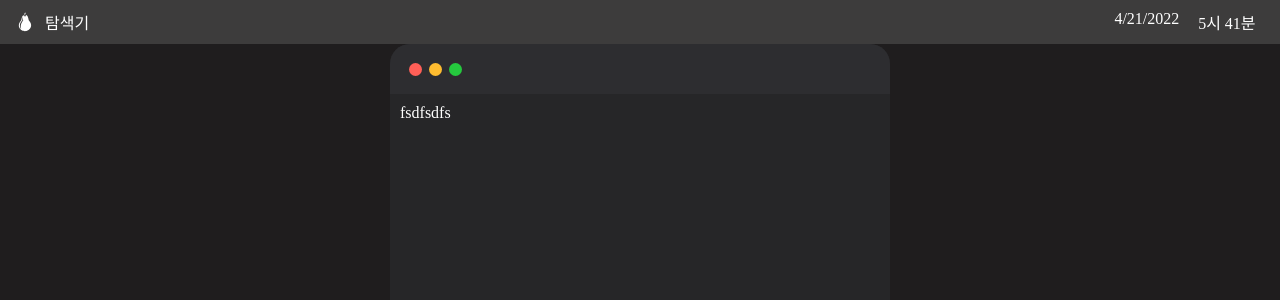
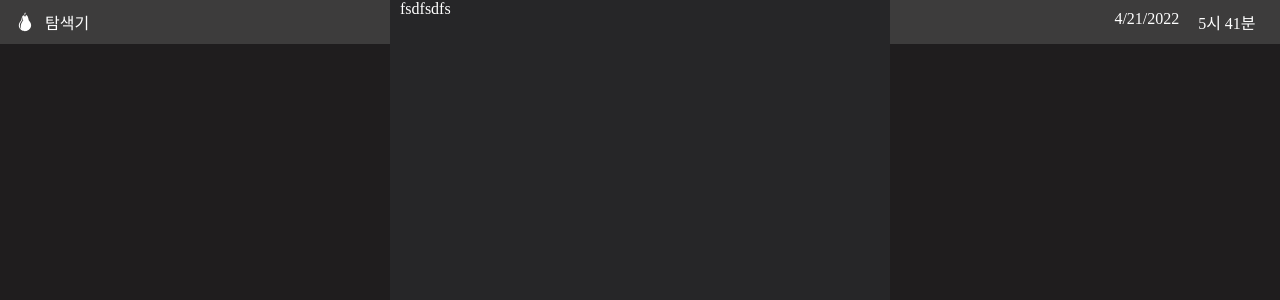
Before and after one commit to Doosies/portfolio, a React (Create React App) app in the folder front/: page / in a window 1280 px wide. Both pictures are taken after a click on the element "터미널". Shown: the top 300 px of the page. Built offline with nearby package versions, Linux system fonts and the light colour scheme.

Commit message:
윈도우 여러개 띄우고 z-index 정상작동

```diff
--- a/front/src/components/Application.tsx
+++ b/front/src/components/Application.tsx
@@ -58,9 +58,9 @@ const Application = ({
     // 힌번 클릭 했을 때
     // 해당 애플리케이션을 열어줌
     const handleClick = () => {
-        console.log("Click!!");
         const window: WindowState = {
-            position: {x: 100, y: 100},
+            windowId: 0,
+            zindex: 0,
             windowName: applicationName,
             windowType: applicationType,
         };
@@ -75,4 +75,4 @@ const Application = ({
     );
 }
 
-export default Application;
+export default React.memo(Application);
--- a/front/src/components/CurrentWindow.tsx
+++ b/front/src/components/CurrentWindow.tsx
@@ -16,4 +16,4 @@ const CurrentWindow = () => {
     );
 }
 
-export default CurrentWindow;
+export default React.memo(CurrentWindow);
--- a/front/src/components/Draggable.tsx
+++ b/front/src/components/Draggable.tsx
@@ -2,6 +2,9 @@ import React, {useEffect, useRef, useState} from 'react';
 import styled from 'styled-components';
 
 interface DraggableProps {
+    onMouseDown?: () => void;
+    onMouseUp?: (e: React.MouseEvent<HTMLDivElement>) => void;
+    onClickMouse?: (e: React.MouseEvent<HTMLDivElement>) => void;
     children: React.ReactNode;
 }
 
@@ -10,7 +13,7 @@ const DraggableBlock = styled.div`
 `;
 
 const Draggable = ({
-    children
+    onMouseDown, onMouseUp, onClickMouse, children
 }:DraggableProps) => {
     const myRef = useRef<HTMLDivElement>(null);
     const [state,setState] = useState({
@@ -22,12 +25,15 @@ const Draggable = ({
     });
 
     const handleMouseDown = (e: React.MouseEvent<HTMLDivElement>) => {
+
         setState({
             ...state,
             isClick: true,
             startX: e.clientX,
             startY: e.clientY
         });
+
+        if (onMouseDown) onMouseDown();
     }
     const handleMouseMove = (e: React.MouseEvent<HTMLDivElement>) => {
         if (state.isClick) {
@@ -44,23 +50,23 @@ const Draggable = ({
             });
         }
     }
-    const handleMouseUp = () => {
+    const handleMouseUp = (e: React.MouseEvent<HTMLDivElement>) => {
         setState({...state, isClick: false});
+        if (onMouseUp) onMouseUp(e);
     }
 
 
     return (
         <DraggableBlock
             ref = {myRef}
+            onMouseUp={handleMouseUp}
             onMouseDown={handleMouseDown}
             onMouseMove={handleMouseMove}
-            onMouseUp={handleMouseUp}
-            style={{left: `${state.fixedX}px`, top: `${state.fixedY}px`}}
-
+            // style={{left: `${state.fixedX}px`, top: `${state.fixedY}px`, zIndex: `${zindex}`}}
         >
             {children}
         </DraggableBlock>
     );
 }
 
-export default Draggable;
+export default React.memo(Draggable);
--- a/front/src/components/MainPage.tsx
+++ b/front/src/components/MainPage.tsx
@@ -8,6 +8,7 @@ import { useAppSelector } from '../modules/hooks';
 import getRandomKey from '../utility/Random';
 import { GiAbstract002 } from 'react-icons/gi';
 import getIconFromAppType from '../utility/Icons';
+import { shallowEqual } from 'react-redux';
 
 interface MainPageProps {
 
@@ -38,26 +39,30 @@ const ApplicationContainer = styled.div`
 
 
 const MainPage = () => {
-    const applications = useAppSelector(state => state.application.appList);
-    const windows = useAppSelector(state => state.window.windowList);
+    const applications = useAppSelector(state => state.application.appList, shallowEqual);
+    const windows = useAppSelector(state => state.window.windowList, shallowEqual);
+    // console.log(windows);
+
+
 
     return (
         <MainPageBlock>
             <ApplicationContainer>
-                {applications.map ((el) =>
+                {applications.map ((el, i) =>
                     <Application
                         ApplicationIcon={getIconFromAppType(el.applicationType)}
                         applicationName={el.applicationName}
                         applicationType={el.applicationType}
-                        key={`${el.applicationName}+${getRandomKey(5)}`}
+                        key={`application:${el.applicationType}`}
                     />
                 )}
             </ApplicationContainer>
-            {windows.map((el) =>
+            {windows.map((el,i) =>
                 <Window
                     windowName={el.windowName}
                     windowType={el.windowType}
-                    key={`${el.windowName}+${getRandomKey(5)}`}
+                    windowId={el.windowId}
+                    key={`window:${el.windowId}${el.windowType}`}
                 />
             )}
 
@@ -65,4 +70,4 @@ const MainPage = () => {
     );
 }
 
-export default MainPage;
+export default React.memo(MainPage);
--- a/front/src/components/Time.tsx
+++ b/front/src/components/Time.tsx
@@ -30,4 +30,4 @@ const Time = () => {
     );
 }
 
-export default Time;
+export default React.memo(Time);
--- a/front/src/components/TopBar.tsx
+++ b/front/src/components/TopBar.tsx
@@ -25,4 +25,4 @@ const TopBar = () => {
     );
 }
 
-export default TopBar;
+export default React.memo(TopBar);
--- a/front/src/components/Window.tsx
+++ b/front/src/components/Window.tsx
@@ -1,19 +1,22 @@
-import React from 'react';
+import React, { useRef, useState } from 'react';
 import styled from 'styled-components';
 import WindowMainPage from './WindowMainPage';
 import WindowTopbar from './WindowTopbar';
 import Draggable from './Draggable';
 import { ApplicationTypes } from '../enum/applicationTypes';
+import { useAppDispatch, useAppSelector } from '../modules/hooks';
+import { mouseDownWindow } from '../modules/window';
 
 interface WindowProps {
     windowName: string;
     windowType: ApplicationTypes;
+    windowId: number;
     position?: {x: number, y: number},
 }
 
 const WindowBlock = styled.div`
     background-color: #262628;
-    position: relative;
+    position: absolute;
 
     @media screen and (max-width: 479px){
         height: 100%;
@@ -29,17 +32,69 @@ const WindowBlock = styled.div`
 `
 
 const Window = ({
-    windowName, windowType, position
+    windowName, windowType, windowId, position
 }:WindowProps) => {
+    // console.log("window reder id: " + windowId);
+    // const handleMouseUp = (e: React.MouseEvent<HTMLDivElement>) => {
+    const dispatch = useAppDispatch();
+    const window = useAppSelector(state => state.window.windowList.find( el => el.windowId === windowId));
 
+    // const handleClickWindow = () => {
+
+    // }
+
+    const myRef = useRef<HTMLDivElement>(null);
+    const [state,setState] = useState({
+        isClick: false,
+        startX: 0,
+        startY: 0,
+        fixedX: myRef.current?.getBoundingClientRect().left,
+        fixedY: myRef.current?.getBoundingClientRect().top
+    });
+
+    const handleMouseDown = (e: React.MouseEvent<HTMLDivElement>) => {
+
+        dispatch(mouseDownWindow(windowId));
+        setState({
+            ...state,
+            isClick: true,
+            startX: e.clientX,
+            startY: e.clientY
+        });
+        // if (onMouseDown) onMouseDown();
+    }
+    const handleMouseMove = (e: React.MouseEvent<HTMLDivElement>) => {
+        if (state.isClick) {
+            // 마우스 좌표 (마우스 움직인 거리) + (현재 element의 위치)
+            let x = (e.clientX - state.startX) + (e.currentTarget.getBoundingClientRect().left);
+            let y = (e.clientY - state.startY) + (e.currentTarget.getBoundingClientRect().top);
+
+            setState({
+                ...state,
+                fixedX: x,
+                fixedY: y,
+                startX: e.clientX,
+                startY: e.clientY,
+            });
+        }
+    }
+    const handleMouseUp = (e: React.MouseEvent<HTMLDivElement>) => {
+        setState({...state, isClick: false});
+    }
+    // }
     return (
-        <Draggable>
-            <WindowBlock >
-                <WindowTopbar/>
-                <WindowMainPage />
-            </WindowBlock>
-        </Draggable>
+        <WindowBlock
+            ref = {myRef}
+            onMouseUp={handleMouseUp}
+            onMouseDown={handleMouseDown}
+            onMouseMove={handleMouseMove}
+            onMouseLeave={handleMouseUp}
+            style={{left: `${state.fixedX}px`, top: `${state.fixedY}px`, zIndex: `${window?.zindex}`}}
+        >
+            <WindowTopbar windowId={windowId}/>
+            <WindowMainPage />
+        </WindowBlock>
     );
 }
 
-export default Window;
+export default React.memo(Window);
--- a/front/src/components/WindowMainPage.tsx
+++ b/front/src/components/WindowMainPage.tsx
@@ -28,4 +28,4 @@ const WindowMainPage = () => {
     );
 }
 
-export default WindowMainPage;
+export default React.memo(WindowMainPage);
--- a/front/src/components/WindowTopbar.tsx
+++ b/front/src/components/WindowTopbar.tsx
@@ -5,6 +5,9 @@ import {FiMaximize2, FiMinus, } from 'react-icons/fi'
 import {AiOutlineClose} from 'react-icons/ai'
 import { ButtonDoing, ButtonSize } from '../enum/buttonEnum';
 
+interface WindowTopbarProps {
+    windowId?: number;
+}
 const WindowTopbarBlock = styled.div`
     width: 100%;
     height: 50px;
@@ -32,7 +35,9 @@ const circles = [
     {color: '#25C93E', size: ButtonSize.small, doing: ButtonDoing.maxmize, strokeWidth: 2.8, icon: FiMaximize2},
 ]
 
-const WindowTopbar = () => {
+const WindowTopbar = ({
+    windowId
+}:WindowTopbarProps) => {
     const [isOnElement, setOnElement] = useState(false);
     const handleMouseMove = () => void setOnElement(true);
     const handleMouseLeave = () => void setOnElement(false);
@@ -49,6 +54,8 @@ const WindowTopbar = () => {
                         size={el.size}
                         isHover={isOnElement}
                         doing={el.doing}
+                        key={`${el.color}+${el.doing}`}
+                        windowId={windowId}
                     >
                         <el.icon strokeWidth={el.strokeWidth}/>
                     </CircleButton>
@@ -58,4 +65,4 @@ const WindowTopbar = () => {
     );
 }
 
-export default WindowTopbar;
+export default React.memo(WindowTopbar);
--- a/front/src/modules/window.ts
+++ b/front/src/modules/window.ts
@@ -4,35 +4,45 @@ import { ApplicationTypes } from "../enum/applicationTypes";
 export type WindowState = {
     windowName: string;
     windowType: ApplicationTypes;
-    windowId?: number;
-    position: {x: number, y: number},
+    windowId: number;
+    zindex: number;
 }
 
-const initialWindow: {windowList: WindowState[], windowCounter: number} = {
+const initialWindow: {windowList: WindowState[]} = {//, nextId: number} = {
     windowList: [],
-    windowCounter: 0,
+    // nextId: 1,
 }
-
+let nextId = 1;
 export const windowSlice = createSlice({
     name: 'application',
     initialState: initialWindow,
     reducers: {
         addWindow: (state, action: PayloadAction<WindowState>) => {
-            state.windowList.push({...action.payload, windowId: state.windowCounter});
-            ++state.windowCounter;
+            state.windowList.push({...action.payload, windowId: nextId, zindex: nextId});
+            ++nextId;//state.nextId;
         },
-        removeWindow: (state, action: PayloadAction<number>) => {
-            state.windowList.filter( el => el.windowId !== action.payload);
-            --state.windowCounter;
+        removeWindow: (state, action: PayloadAction<number|undefined>) => {
+            const clickedWindow = state.windowList.find ( el => el.windowId === action.payload);
+            if (clickedWindow) {
+                state.windowList = state.windowList.filter( el => el.windowId !== action.payload);
+            }
         },
         moveWindow: (state, action: PayloadAction<{id: number, x: number, y: number}>) => {
-            const window = state.windowList.find( el => el.windowId === action.payload.id);
-            if (window) {
-                window.position = action.payload;
+
+        },
+        mouseDownWindow: (state, action:PayloadAction<number>) => {
+            const clickedWindow = state.windowList.find( el => el.windowId === action.payload);
+            if (clickedWindow) {
+                state.windowList = state.windowList.map(
+                    el => el.zindex > clickedWindow.zindex
+                    ? {...el, zindex: el.zindex-1}
+                    : el
+                );
+                clickedWindow.zindex = nextId-1;
             }
         }
     }
 })
 
-export const {addWindow, removeWindow} = windowSlice.actions;
+export const {addWindow, removeWindow, mouseDownWindow, moveWindow} = windowSlice.actions;
 export default windowSlice.reducer;
```
Also changed, not shown: front/src/components/CircleButton.tsx (+28 -6 lines).
